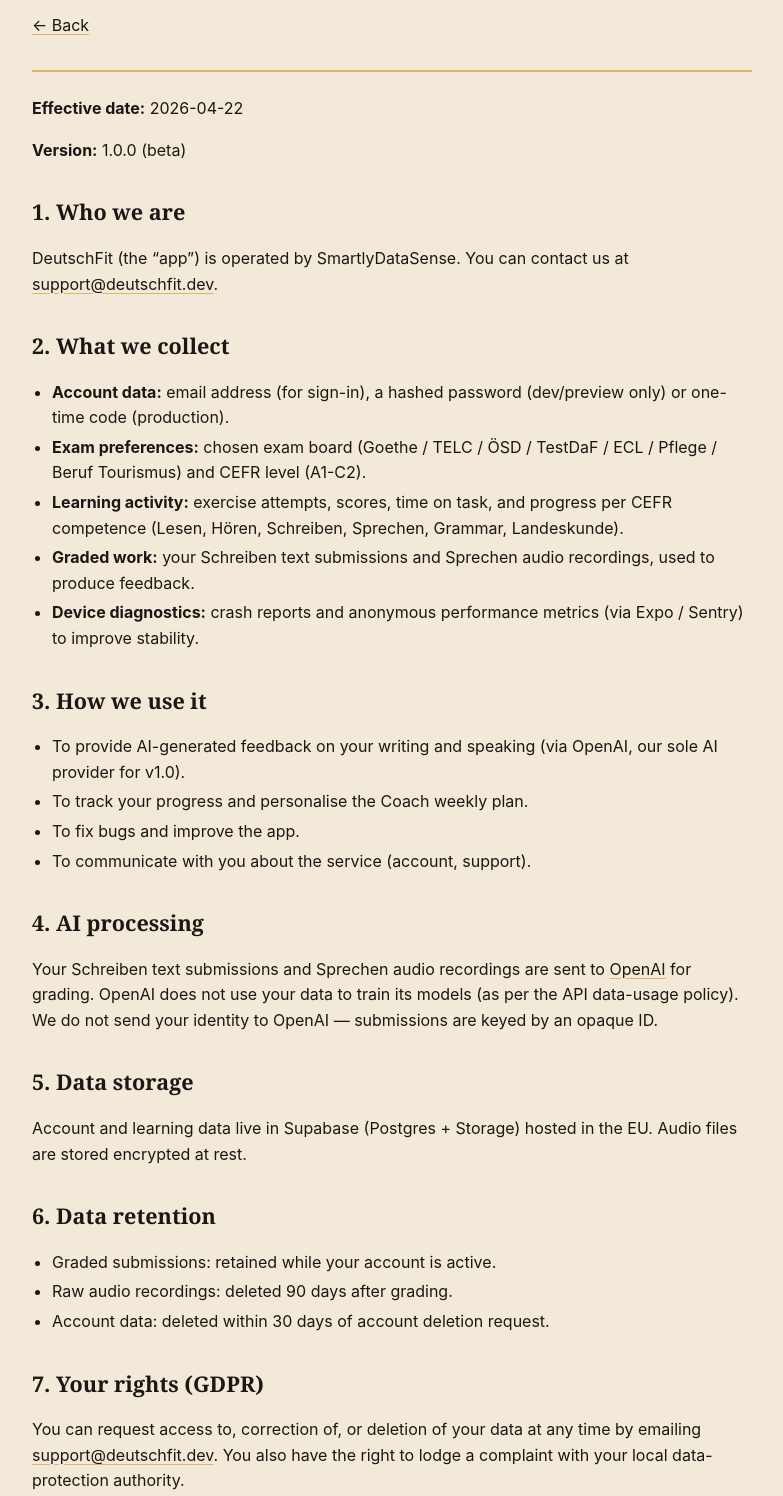
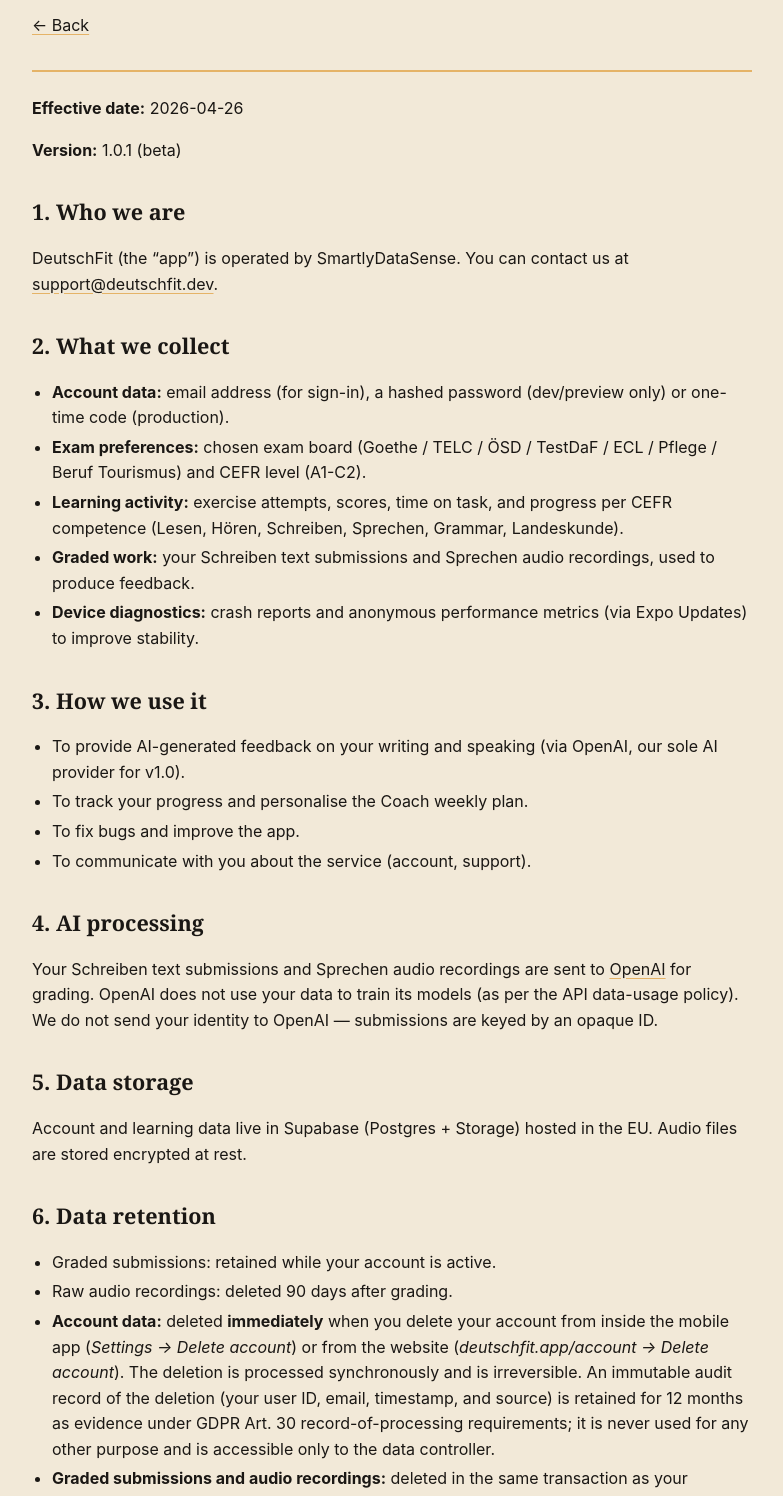
Before and after one commit to SmartlyDataSense/deutschfit-legal, a plain HTML site: page privacy.html in a window 1280 px wide. Shown: the part 101-1597 px from the top of the page, without its empty margins (248-1031 px from the left). Drawn offline with Linux system fonts and the light colour scheme.

Commit message:
docs(legal): in-app account deletion + drop unwired Sentry mention
Apple 5.1.1(v) lands in-app account deletion in mobile + web; replace
the prior 30-day-email-SLA prose with the immediate-erasure language
from the design spec (deutschfit-meta#29). Also drop 'Sentry' from
the data-processors list — the privacy doc claimed it but it was
never wired.

```diff
--- a/privacy.html
+++ b/privacy.html
@@ -13,8 +13,8 @@
   </header>
 
   <main>
-    <p><strong>Effective date:</strong> 2026-04-22</p>
-    <p><strong>Version:</strong> 1.0.0 (beta)</p>
+    <p><strong>Effective date:</strong> 2026-04-26</p>
+    <p><strong>Version:</strong> 1.0.1 (beta)</p>
 
     <h2>1. Who we are</h2>
     <p>DeutschFit (the &ldquo;app&rdquo;) is operated by SmartlyDataSense. You can contact us at <a href="mailto:support@deutschfit.dev">support@deutschfit.dev</a>.</p>
@@ -25,7 +25,7 @@
       <li><strong>Exam preferences:</strong> chosen exam board (Goethe / TELC / ÖSD / TestDaF / ECL / Pflege / Beruf Tourismus) and CEFR level (A1-C2).</li>
       <li><strong>Learning activity:</strong> exercise attempts, scores, time on task, and progress per CEFR competence (Lesen, Hören, Schreiben, Sprechen, Grammar, Landeskunde).</li>
       <li><strong>Graded work:</strong> your Schreiben text submissions and Sprechen audio recordings, used to produce feedback.</li>
-      <li><strong>Device diagnostics:</strong> crash reports and anonymous performance metrics (via Expo / Sentry) to improve stability.</li>
+      <li><strong>Device diagnostics:</strong> crash reports and anonymous performance metrics (via Expo Updates) to improve stability.</li>
     </ul>
 
     <h2>3. How we use it</h2>
@@ -46,7 +46,17 @@
     <ul>
       <li>Graded submissions: retained while your account is active.</li>
       <li>Raw audio recordings: deleted 90 days after grading.</li>
-      <li>Account data: deleted within 30 days of account deletion request.</li>
+      <li><strong>Account data:</strong> deleted <strong>immediately</strong> when
+      you delete your account from inside the mobile app
+      (<em>Settings &rarr; Delete account</em>) or from the website
+      (<em>deutschfit.app/account &rarr; Delete account</em>). The deletion is
+      processed synchronously and is irreversible. An immutable audit record of
+      the deletion (your user ID, email, timestamp, and source) is retained for
+      12 months as evidence under GDPR Art. 30 record-of-processing
+      requirements; it is never used for any other purpose and is accessible
+      only to the data controller.</li>
+      <li><strong>Graded submissions and audio recordings:</strong> deleted in the
+      same transaction as your account.</li>
     </ul>
 
     <h2>7. Your rights (GDPR)</h2>
```
Also changed, not shown: tos.html (+11 -3 lines).
